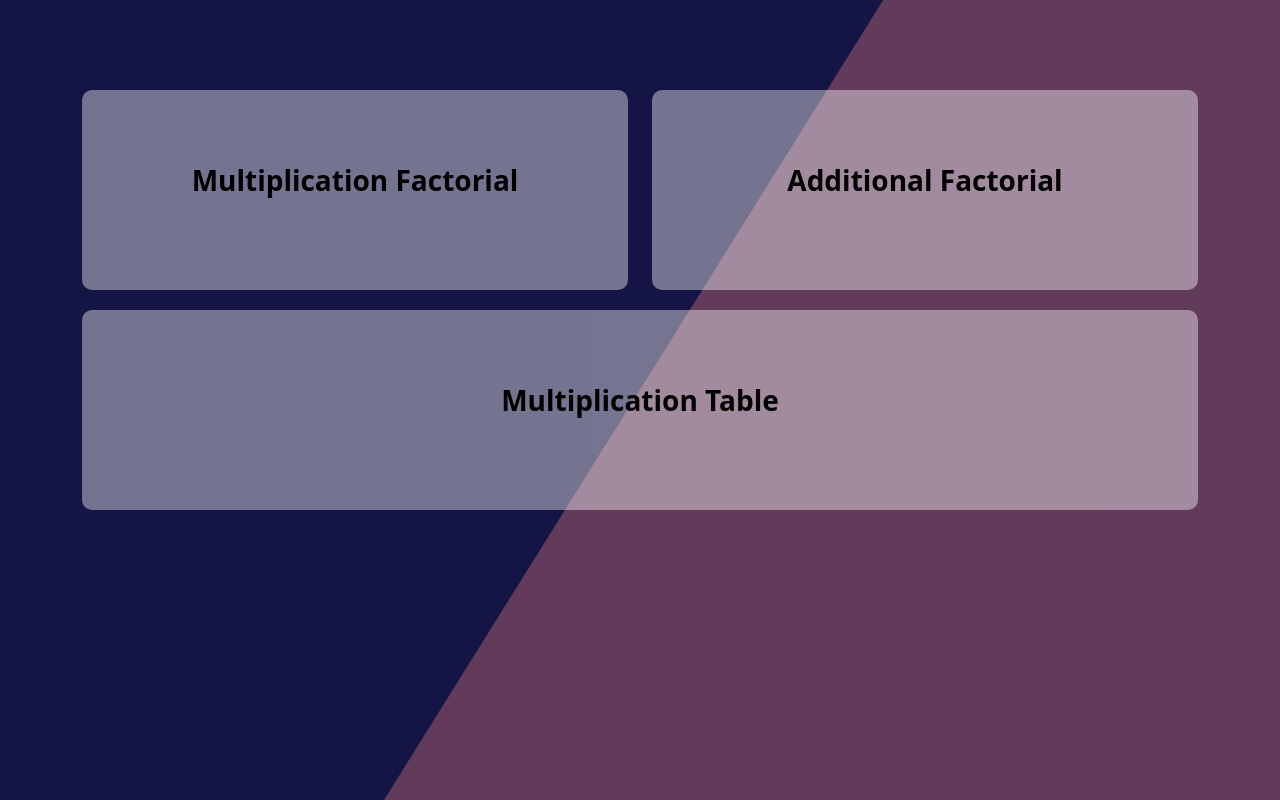
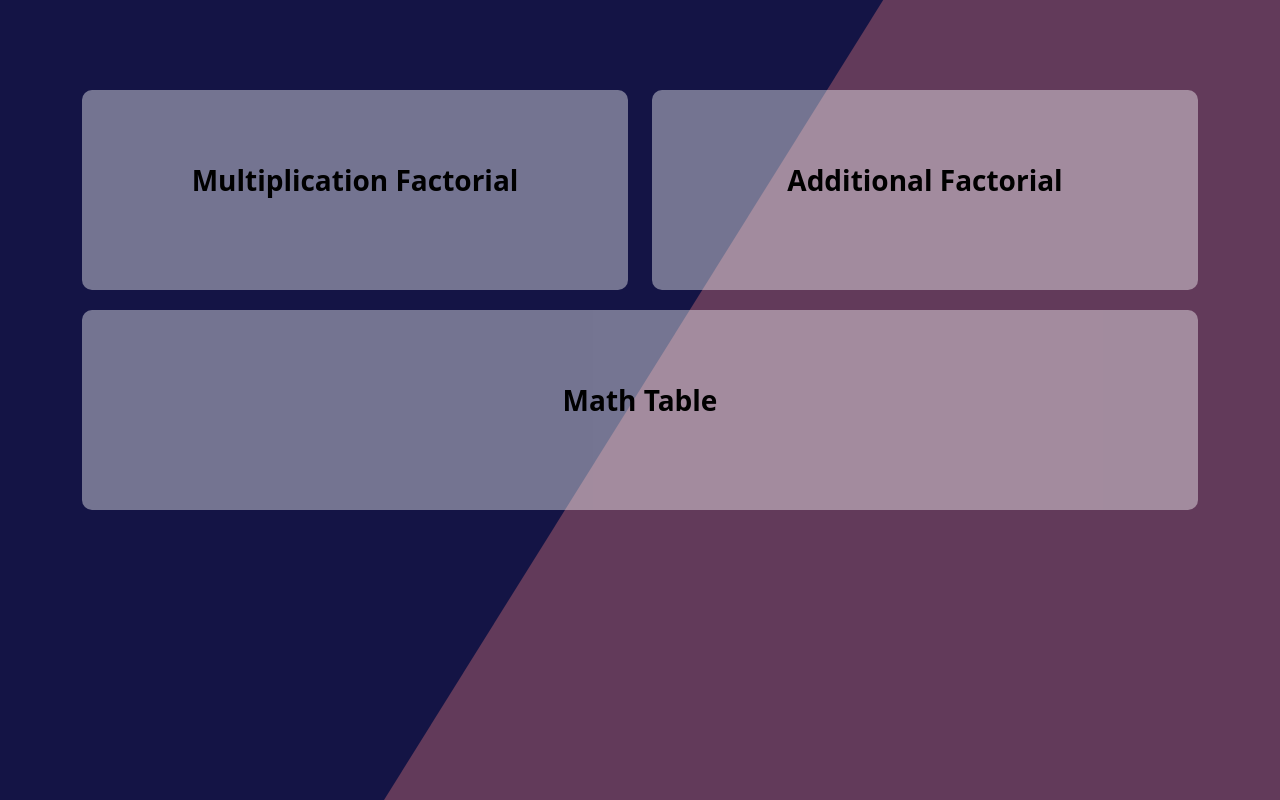
Before and after one commit to MovicDev/3-calculationTable-In-One, a plain HTML site: page index.html in a window 1280 px wide. Shown: the top 800 px of the page. Drawn offline with nearby package versions, Linux system fonts and the light colour scheme.

Commit message:
Update index.html

```diff
--- a/index.html
+++ b/index.html
@@ -48,7 +48,7 @@
                 <div class="card">
             <div class="card-inner">
                 <div class="card-front">
-                    <h3 class="text-center mt-4 fw-bold">Multiplication Table</h3>
+                    <h3 class="text-center mt-4 fw-bold">Math Table</h3>
                 </div>
                 <div class="card-back">
                     <div class="col-10 mx-auto mb-4">
```
